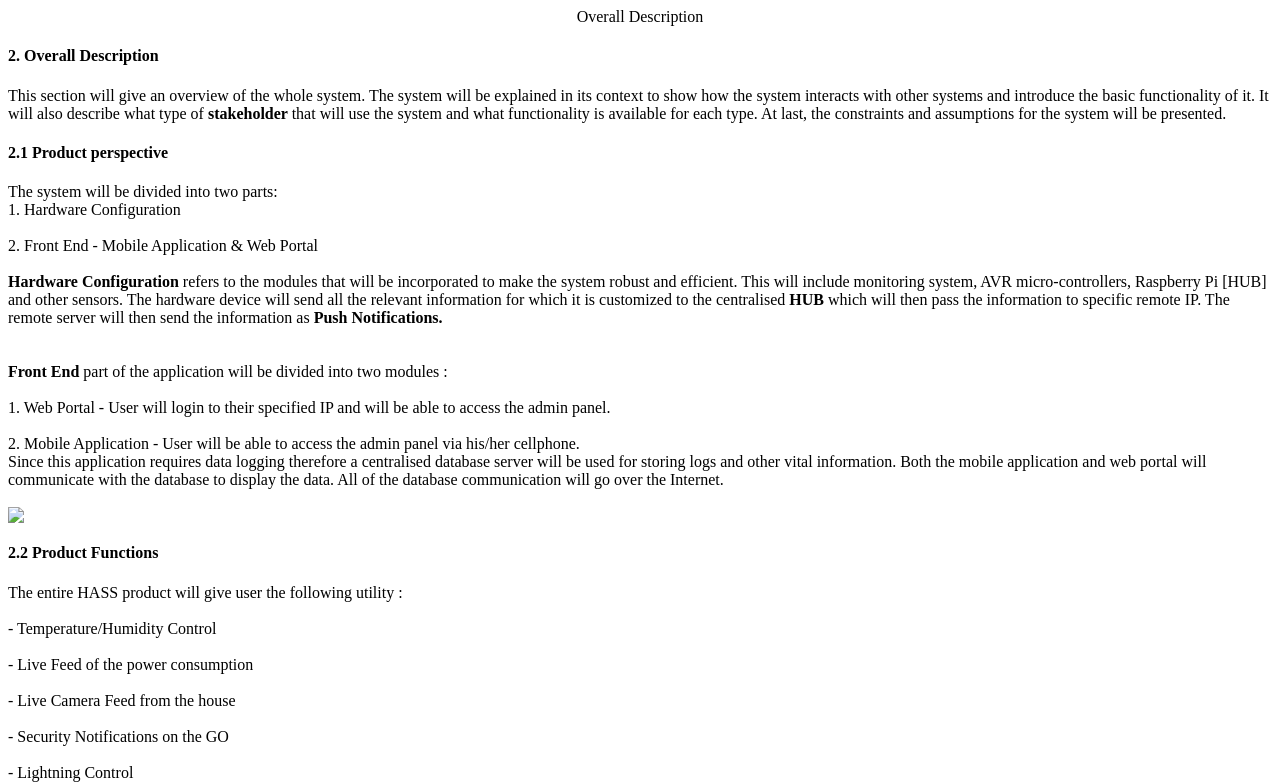
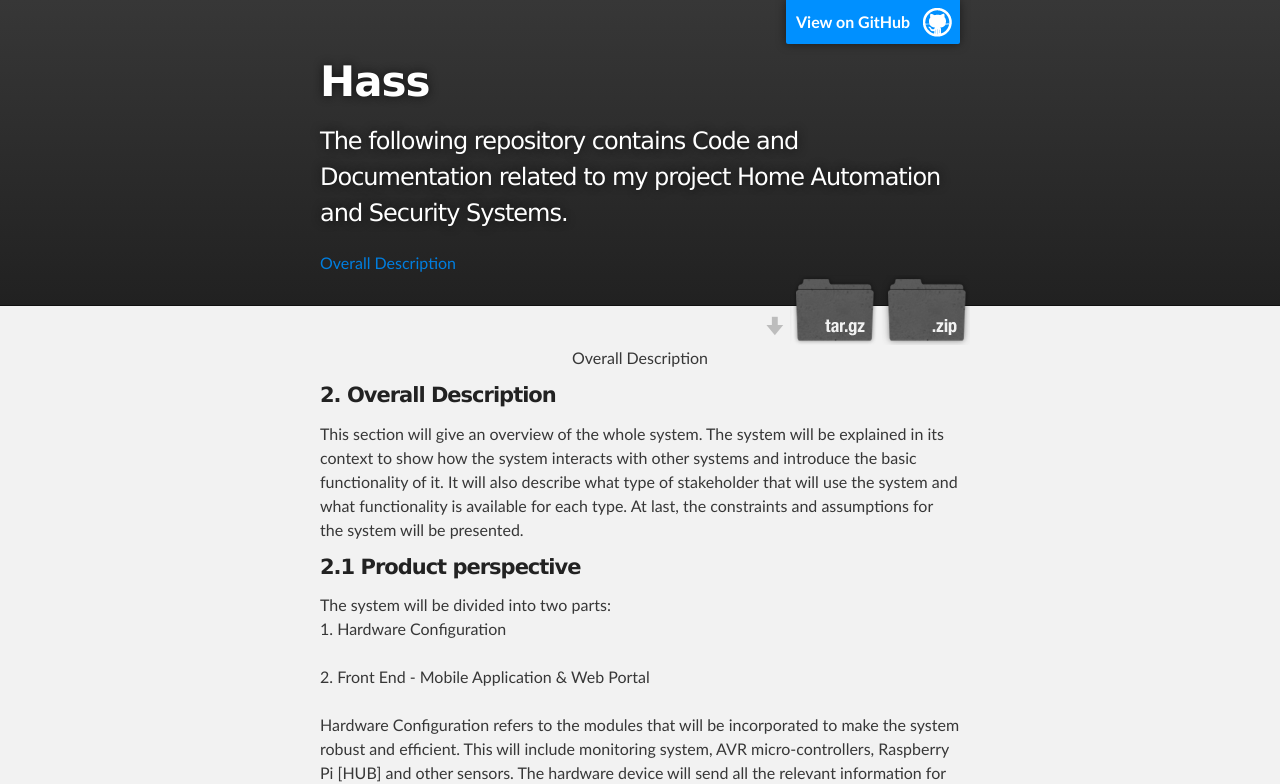
Before and after one commit to aniketmaithani/HASS, a plain HTML site: page overalldes.html in a window 1280 px wide. Shown: the top 784 px of the page. Drawn offline with Linux system fonts and the light colour scheme.

Commit message:
Update overalldes.html
Added CSS Updated Overall Description

```diff
--- a/overalldes.html
+++ b/overalldes.html
@@ -1,3 +1,37 @@
+<!DOCTYPE html>
+<html>
+
+  <head>
+    <meta charset='utf-8' />
+    <meta http-equiv="X-UA-Compatible" content="chrome=1" />
+    <meta name="description" content="Hass : The following repository contains Code and Documentation related to my project Home Automation and Security Systems. " />
+
+    <link rel="stylesheet" type="text/css" media="screen" href="stylesheets/stylesheet.css">
+
+    <title>Hass</title>
+  </head>
+
+  <body>
+
+    <!-- HEADER -->
+    <div id="header_wrap" class="outer">
+        <header class="inner">
+          <a id="forkme_banner" href="https://github.com/aniketmaithani/HASS">View on GitHub</a>
+
+          <h1 id="project_title">Hass</h1>
+          <h2 id="project_tagline">The following repository contains Code and Documentation related to my project Home Automation and Security Systems. </h2>
+
+            <section id="downloads">
+              <a class="zip_download_link" href="https://github.com/aniketmaithani/HASS/zipball/master">Download this project as a .zip file</a>
+              <a class="tar_download_link" href="https://github.com/aniketmaithani/HASS/tarball/master">Download this project as a tar.gz file</a>
+            </section>
+            <a href="overalldes.html"> Overall Description </a>
+        </header>
+    </div>
+
+    <!-- MAIN CONTENT -->
+    <div id="main_content_wrap" class="outer">
+      <section id="main_content" class="inner">
 <html>
 <title> Overall Description </title>
 <head>
```
